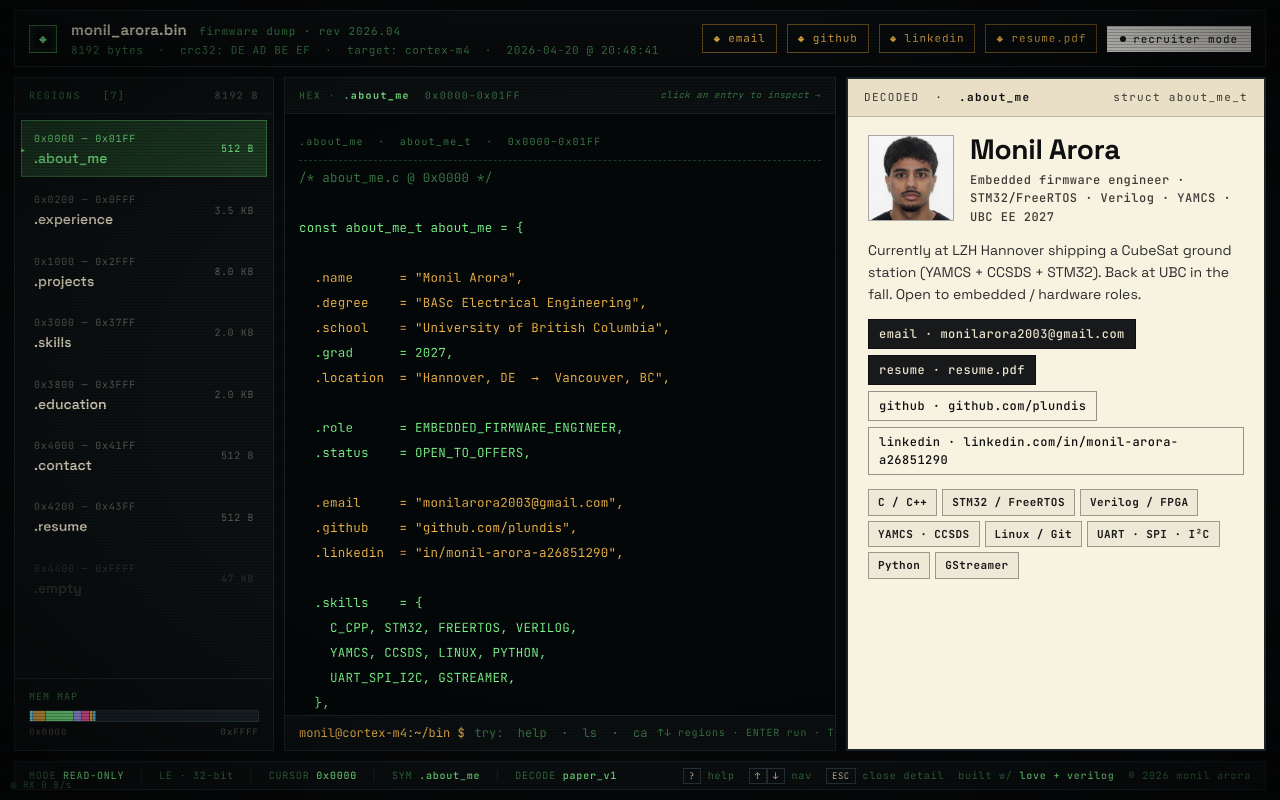
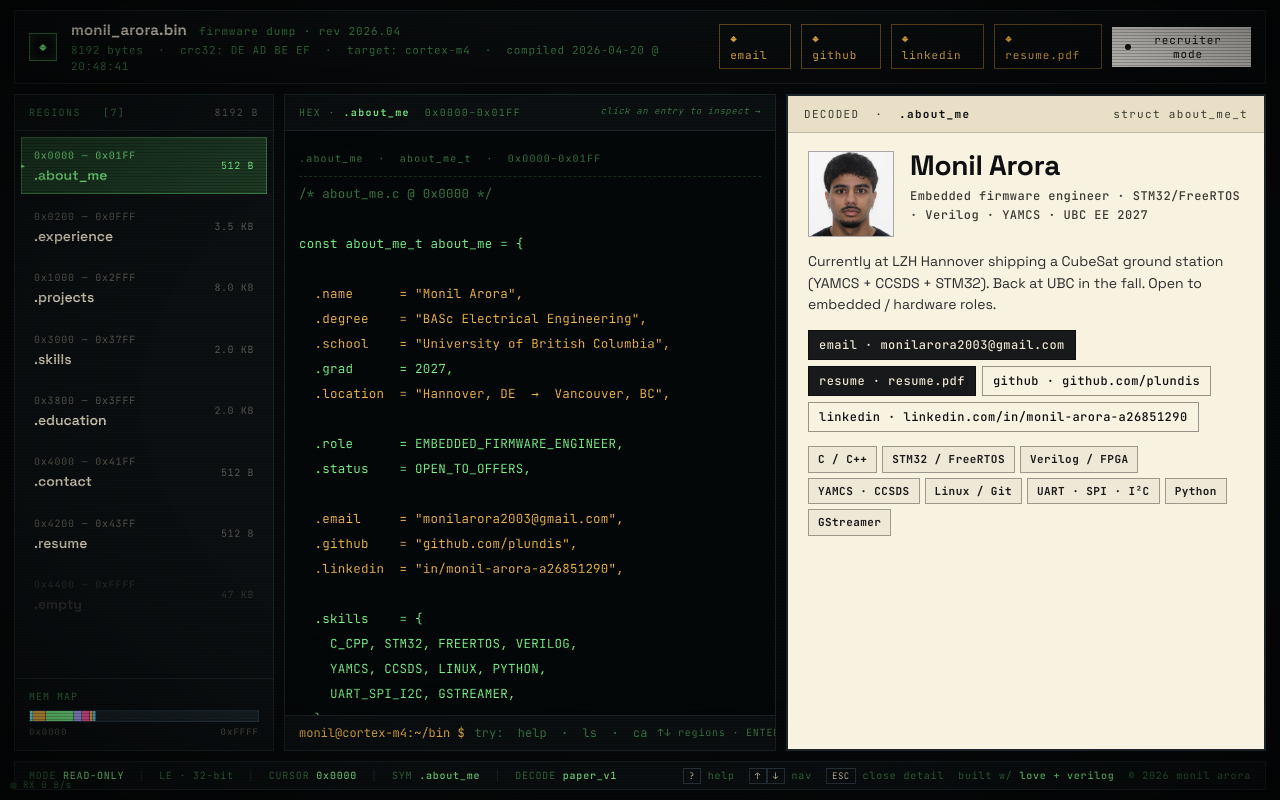
Before and after one commit to plundis/plundis.github.io, a plain HTML site: page index.html in a window 1280 px wide. Drawn offline with Linux system fonts and the light colour scheme.

Commit message:
Modify grid layout and media queries in index.html
Updated grid layout for main section and adjusted media queries for responsive design.

```diff
--- a/index.html
+++ b/index.html
@@ -47,7 +47,7 @@
   .tb-link:hover{color:#ffd77a;border-color:var(--amber);background:var(--bg3)}
 
   /* main — original 3-column */
-  .main{display:grid;grid-template-columns:minmax(240px,280px) 1fr minmax(360px,460px);gap:10px;min-height:0;}
+  .main{display:grid;grid-template-columns:minmax(240px,280px) 1fr minmax(420px,520px);gap:10px;min-height:0;}
 
   /* left: regions */
   .regions{border:1px solid var(--line);background:var(--bg2);display:flex;flex-direction:column;min-height:0;}
@@ -323,9 +323,9 @@
   @keyframes boot-in{to{opacity:1}}
 
   @media(min-width:1800px){.shell{padding:10px 20px}}
-  @media(max-width:1400px){.main{grid-template-columns:minmax(220px,260px) 1fr minmax(340px,420px)}}
-  @media(max-width:1200px){.main{grid-template-columns:220px 1fr 360px}}
-  @media(max-width:1050px){.main{grid-template-columns:200px 1fr 320px}.hex-row{grid-template-columns:60px 1fr 140px;gap:10px}}
+  @media(max-width:1400px){.main{grid-template-columns:minmax(220px,260px) 1fr minmax(400px,480px)}}
+  @media(max-width:1200px){.main{grid-template-columns:220px 1fr 400px}}
+  @media(max-width:1050px){.main{grid-template-columns:200px 1fr 360px}.hex-row{grid-template-columns:60px 1fr 140px;gap:10px}}
   @media(max-width:900px){
     body{overflow:auto;font-size:12px}
     .shell{height:auto;min-height:100vh;grid-template-rows:auto auto auto;padding:8px;gap:8px;}
@@ -521,7 +521,7 @@
       <div class="tb-logo">◆</div>
       <div>
         <div class="tb-title">monil_arora.bin <small>firmware dump · rev 2026.04</small></div>
-        <div class="tb-meta">8192 bytes &nbsp;·&nbsp; crc32: DE&nbsp;AD&nbsp;BE&nbsp;EF &nbsp;·&nbsp; target: cortex-m4 &nbsp;·&nbsp; <span id="compiled-date"></span></div>
+        <div class="tb-meta">8192 bytes &nbsp;·&nbsp; crc32: DE&nbsp;AD&nbsp;BE&nbsp;EF &nbsp;·&nbsp; target: cortex-m4 &nbsp;·&nbsp; compiled <span id="compiled-date"></span></div>
       </div>
     </div>
     <div class="tb-right">
```
